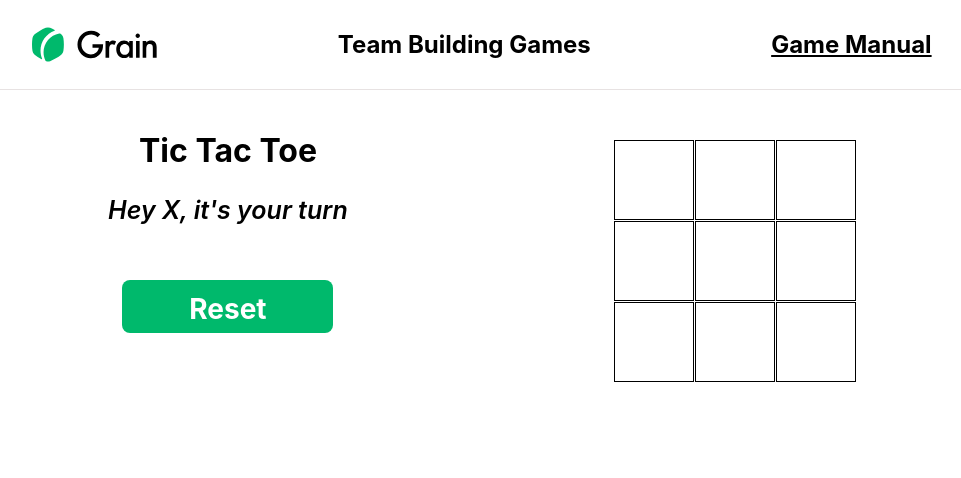
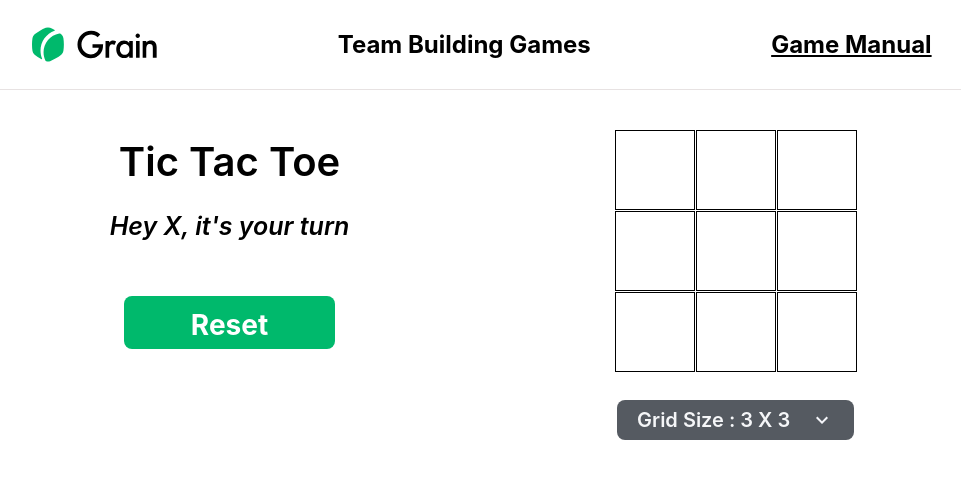
Before and after one commit to saranyavinjarapu/Tic-Tac-Toe, a React (Create React App) app: page / in a window 1280 px wide. Shown: the top 478 px of the page, without its empty margins (158-1119 px from the left). Built offline with nearby package versions, Linux system fonts and the light colour scheme.

Commit message:
added custom combo box to control grid sizes

```diff
--- /dev/null
+++ b/src/components/ComboBox/ComboBox.module.css
@@ -0,0 +1,103 @@
+.selectBox {
+  display: flex;
+  flex-direction: column;
+  justify-content: center;
+  align-items: center;
+  margin-top: 30px;
+}
+.selectBox .optionsContainer {
+  background-color: #0d141fb3;
+  color: #f5f6fa;
+  opacity: 0;
+  transition: all 0.4s;
+  border-radius: 8px;
+  overflow: hidden;
+  order: 1;
+}
+.selectBox .optionsContainerActive {
+  background-color: #0d141fb3;
+  color: #f5f6fa;
+  opacity: 0;
+  transition: all 0.4s;
+  border-radius: 8px;
+  overflow: hidden;
+  order: 1;
+  max-height: 200px;
+  opacity: 1;
+  overflow-y: auto;
+  margin-top: 5px;
+  margin-bottom: 20px;
+  width: 100%;
+}
+.selected {
+  background: #0d141fb3;
+  border-radius: 8px;
+  color: #f5f6f8;
+  display: flex;
+  justify-content: space-between;
+  vertical-align: middle;
+  margin-top: 10px;
+  min-width: 130px;
+}
+
+.comboBoxArrowExpanded {
+  transform: rotateX(-179deg);
+  top: -8px;
+}
+
+.comboValue {
+  padding-right: 20px;
+}
+
+.selectBox .optionsContainer::-webkit-scrollbar {
+  width: 8px;
+  background-color: #0d141fb3;
+  border-radius: 0 8px 8px 0;
+}
+.selectBox .optionsContainerActive::-webkit-scrollbar {
+  width: 8px;
+  background-color: #0d141fb3;
+  border-radius: 0 8px 8px 0;
+}
+.selectBox .optionsContainer::-webkit-scrollbar-thumb {
+  background-color: #525861;
+  border-radius: 0 8px 8px 0;
+}
+.selectBox .optionsContainerActive::-webkit-scrollbar-thumb {
+  background-color: #525861;
+  border-radius: 0 8px 8px 0;
+}
+.selectBox .option,
+.selected {
+  padding: 8px 20px;
+  cursor: pointer;
+  font-size: 1rem;
+  font-family: "Inter";
+  font-size: 20px;
+  font-weight: 600;
+}
+.selectBox .option {
+  min-width: 130px;
+  width: auto;
+}
+.selectBox .option:hover {
+  background: #414b57;
+}
+.selectBox .first {
+  cursor: pointer;
+}
+.selectBox .option .radio {
+  display: none;
+}
+input[type="radio"] {
+  position: absolute;
+  z-index: -1000;
+  left: -1000px;
+  overflow: hidden;
+  clip: rect(0 0 0 0);
+  height: 16px;
+  width: 16px;
+  margin: -1px;
+  padding: 0;
+  border: 0;
+}
--- /dev/null
+++ b/src/components/ComboBox/ComboBox.tsx
@@ -0,0 +1,77 @@
+import { FC } from "react";
+import styles from "./ComboBox.module.css";
+import arrowDropDown from "../../icons/arrow.svg";
+
+type ComboBoxProps = {
+  comboOptions: Array<number>;
+  comboName: string;
+  onSelect?: (value: string) => void;
+};
+
+export const ComboBox: FC<ComboBoxProps> = (props) => {
+  const { comboOptions, comboName } = props;
+
+  const comboExpand = () => {
+    var isComboBoxExpanded = document.getElementById("expandComboBoxArrow")!
+      .className!;
+    var currentComboBoxClass = document.getElementById("expandComboBoxArrow");
+    var currentOptionsContainerClass =
+      document.getElementById("optionsContainer");
+
+    if (isComboBoxExpanded) {
+      currentOptionsContainerClass!.className = styles.optionsContainer;
+      currentComboBoxClass!.className = "";
+    } else {
+      currentOptionsContainerClass!.className = styles.optionsContainerActive;
+      currentComboBoxClass!.className = styles.comboBoxArrowExpanded;
+    }
+  };
+
+  const optionSelected = (e: React.MouseEvent<HTMLDivElement, MouseEvent>) => {
+    let selectedValue = e.currentTarget.innerText;
+
+    document.querySelector("#comboValue")!.innerHTML =
+      comboName.split("3")[0] + selectedValue;
+
+    var currentComboBoxClass = document.getElementById("expandComboBoxArrow");
+    var currentOptionsContainerClass =
+      document.getElementById("optionsContainer");
+
+    currentOptionsContainerClass!.className = styles.optionsContainer;
+    currentComboBoxClass!.className = "";
+  };
+
+  return (
+    <div className={styles.selectBox}>
+      <div id="optionsContainer" className={styles.optionsContainer}>
+        {comboOptions.map(function (comboOption: any, i: any) {
+          return (
+            <div
+              id="option"
+              key={i}
+              className={styles.option}
+              onClick={(e) => optionSelected(e)}
+            >
+              <input type="radio" className={styles.radio} name="combo-input" />
+              <label>
+                {comboOption} X {comboOption}
+              </label>
+            </div>
+          );
+        })}
+      </div>
+      <div
+        id="selected"
+        className={styles.selected}
+        onClick={() => comboExpand()}
+      >
+        <span id="comboValue" className={styles.comboValue}>
+          {comboName}
+        </span>
+        <img src={arrowDropDown} alt="search icon" id="expandComboBoxArrow" />
+      </div>
+    </div>
+  );
+};
+
+export default ComboBox;
--- a/src/components/Game/Game.module.css
+++ b/src/components/Game/Game.module.css
@@ -14,13 +14,21 @@
   margin-bottom: 20px;
 }
 
+.gameGrid {
+  display: flex;
+  flex-direction: column;
+  justify-content: center;
+  align-items: center;
+}
+
 .gameContainer {
   display: grid;
   grid-gap: 1px;
   grid-template-columns: repeat(3, 1fr);
-  min-width: 230px;
-  min-height: 230px;
-  margin-top: 30px;
+  width: 230px;
+  height: 230px;
+  margin-top: 20px;
+  justify-content: center;
 }
 
 .squareBlock {
--- a/src/components/Game/GameContainer.tsx
+++ b/src/components/Game/GameContainer.tsx
@@ -1,5 +1,6 @@
 import { useState, useEffect, FC } from "react";
 import Confetti from "react-confetti";
+import { ComboBox } from "../ComboBox/ComboBox";
 import { GameSquareBlock } from "./GameSquareBlock";
 import { GamePlayerType } from "./types";
 import { calculateWinner } from "./helpers";
@@ -11,6 +12,7 @@ export const GameContainer: FC = () => {
   const [currentPlayer, setCurrentPlayer] = useState<"X" | "O">(
     Math.round(Math.random() * 1) === 1 ? "X" : "O"
   );
+  const gridSizeOptions = [3, 4, 5, 6];
 
   const resetGame = (e: React.MouseEvent<HTMLButtonElement>) => {
     setGameSquares(Array(9).fill(null));
@@ -42,7 +44,7 @@ export const GameContainer: FC = () => {
 
   return (
     <div className={styles.gameMain}>
-      <div>
+      <div className={styles.gameInformation}>
         <h1>Tic Tac Toe</h1>
         {!winner && (
           <p className={styles.showPlayerTurn}>
@@ -75,6 +77,7 @@ export const GameContainer: FC = () => {
           Reset
         </button>
       </div>
+      <div className={styles.gameGrid}>
         <div className={styles.gameContainer}>
           {Array(9)
             .fill(null)
@@ -89,6 +92,11 @@ export const GameContainer: FC = () => {
               );
             })}
         </div>
+        <ComboBox
+          comboOptions={gridSizeOptions}
+          comboName="Grid Size : 3 X 3"
+        ></ComboBox>
+      </div>
     </div>
   );
 };
```
Also changed, not shown: src/icons/arrow.svg (added). Lines whose indentation alone changed are shown as unchanged.
